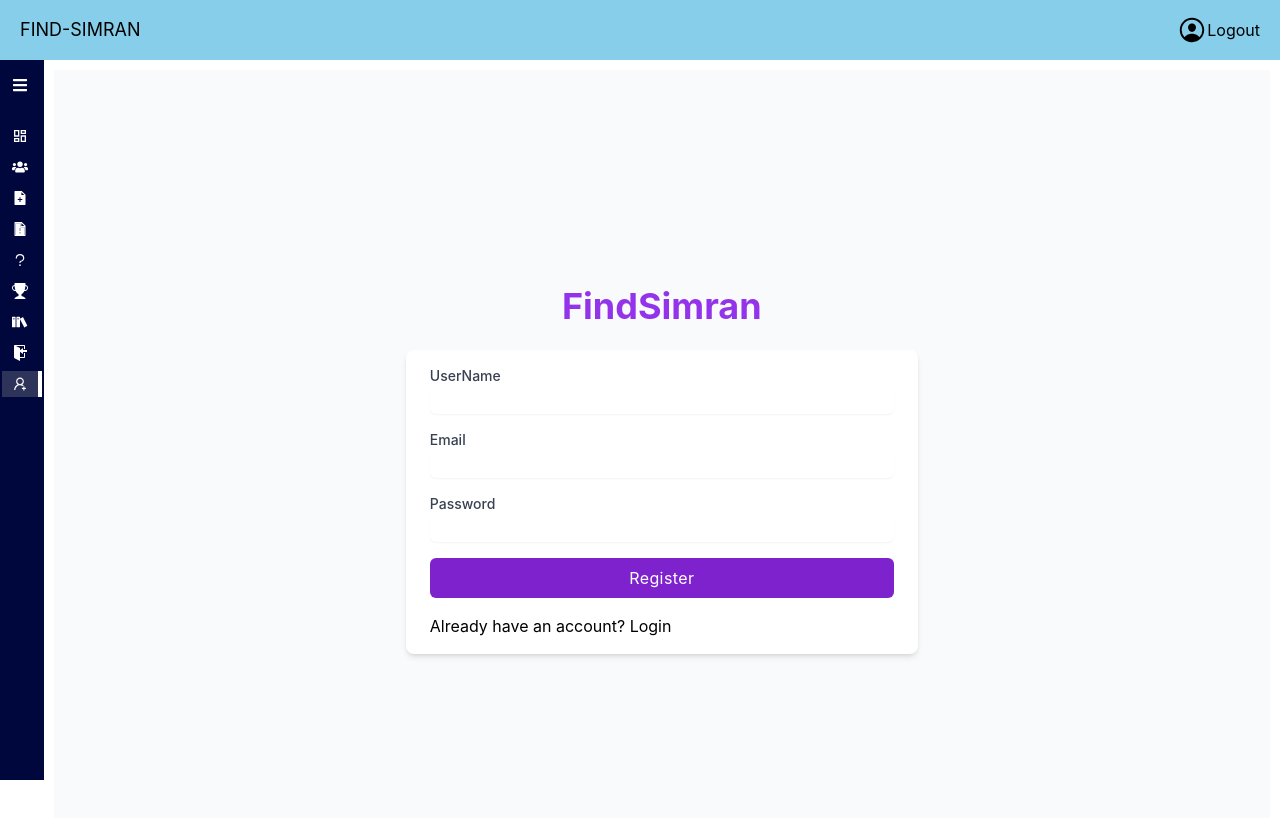
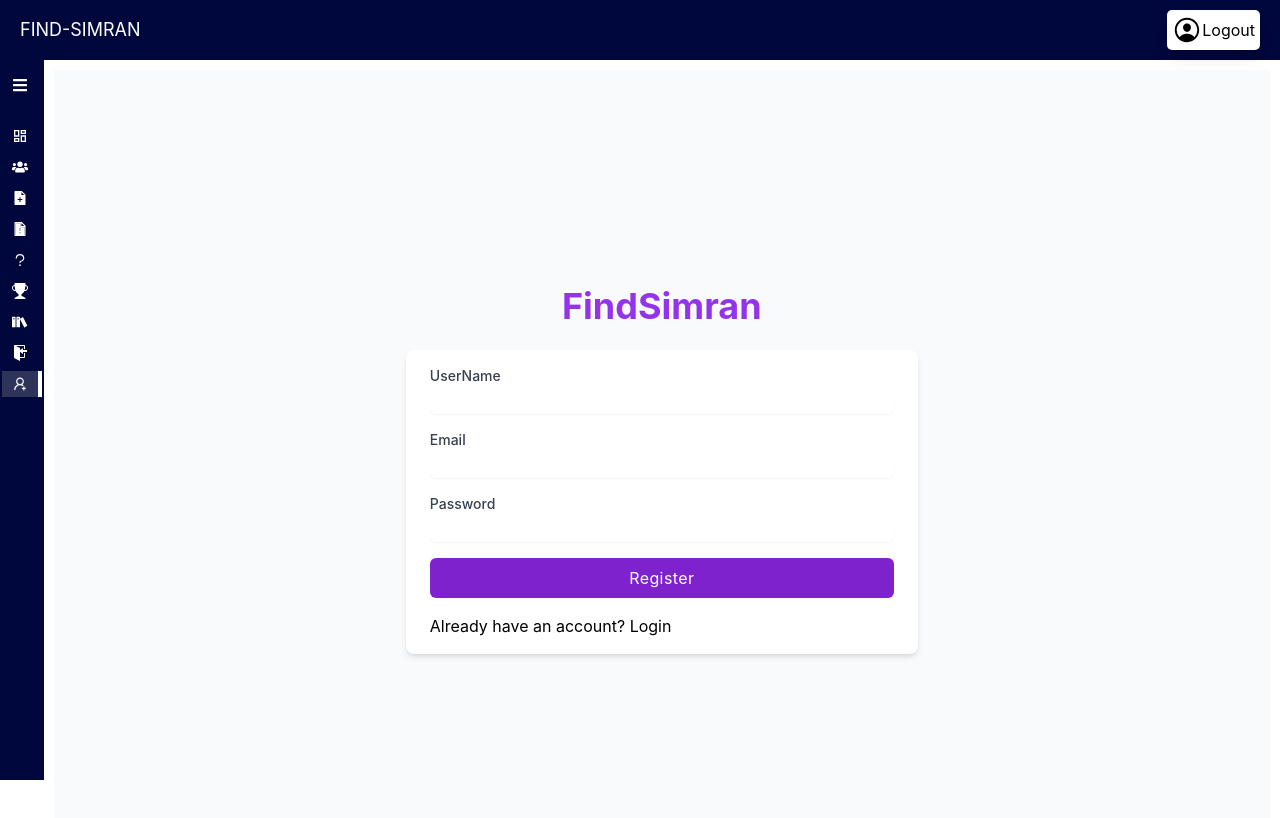
Before and after one commit to diksha0149/FindSimran-Website, a React (Create React App) app in the folder frontend/: page /register in a window 1280 px wide. Shown: the top 818 px of the page. Built offline with nearby package versions, Linux system fonts and the light colour scheme.

Commit message:
#10 Issue: Some more effects added to navbar.

```diff
--- a/frontend/src/App.css
+++ b/frontend/src/App.css
@@ -120,7 +120,7 @@ main {
 .topbar{
   width: 100vw;
   height: 60px;
-  background-color: skyblue;
+  background-color: rgb(0, 7, 61);
   z-index: 10;
   /* position: relative; */
   padding: 0px 20px 0px 20px;
@@ -140,6 +140,9 @@ main {
 .profileIcon{
   display: inline-flex;
   align-items: center;
+  background-color: #fff;
+  padding: 5px;
+  border-radius: 5px;
 }
 .userName{
   text-align: center;
--- a/frontend/src/components/Sidebar/SideBar.js
+++ b/frontend/src/components/Sidebar/SideBar.js
@@ -102,8 +102,8 @@ const SideBar = ({ children }) => {
     <>
     <div>
       <div className="topbar">
-        <div className="logo">FIND-SIMRAN</div>
-        <div className="profileIcon">
+        <div className="logo text-white">FIND-SIMRAN</div>
+        <div className="profileIcon shadow-lg">
           <div className="userName">{logged_user}</div>
           <div className="icon"> <IoPersonCircleOutline size='30'/></div>
           <button
```
Also changed, not shown: 1 other file (tests, documents, lock files or other folders).
